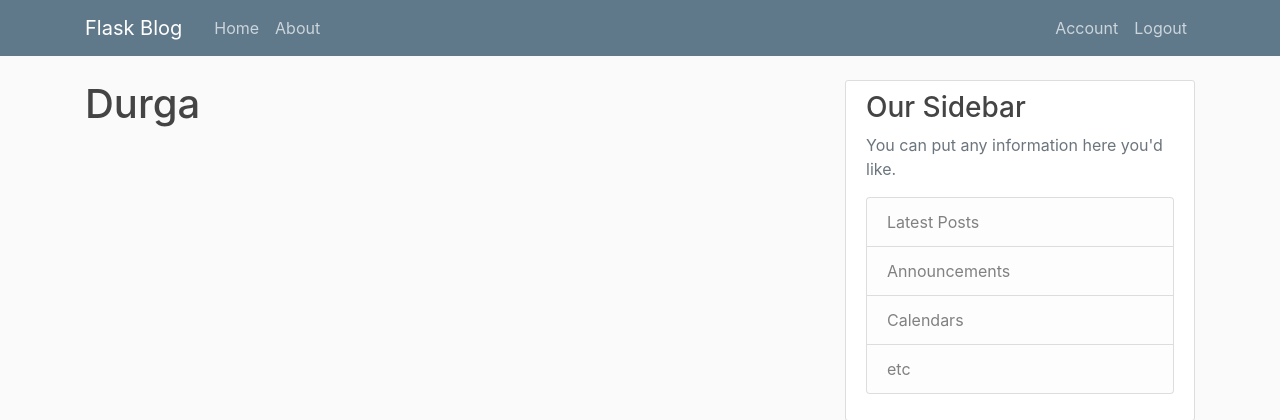
After one commit to dpsahoo/Flask_Blog, a Flask app: page /account in a window 1280 px wide. The commit adds this page. Shown: the top 420 px of the page. Run offline with Flask 2, Linux system fonts and the light colour scheme; a user stored in the database is signed in; some libraries are stand-ins or nearby versions.

Commit message:
User auth : Cleanup routes

```diff
--- a/flaskblog/__init__.py
+++ b/flaskblog/__init__.py
@@ -1,12 +1,16 @@
 from flask import Flask
 from flask_sqlalchemy import SQLAlchemy
 from flask_bcrypt import Bcrypt
+from flask_login import LoginManager
 
 app = Flask(__name__)
 app.config['SECRET_KEY'] = 'c8ca7a149fbc2248095f13968c84d6bd'   # string manually generated from secrets.hex_token(16)
 app.config['SQLALCHEMY_DATABASE_URI'] = 'sqlite:///site.db'
 db = SQLAlchemy(app)
 bcrypt = Bcrypt(app)
+login_manager = LoginManager(app)
+login_manager.login_view = 'login'
+login_manager.login_message_category = 'info'
 
 
 from flaskblog import routes
--- a/flaskblog/routes.py
+++ b/flaskblog/routes.py
@@ -1,7 +1,8 @@
-from flask import render_template, url_for, flash, redirect
+from flask import render_template, url_for, flash, redirect, request
 from flaskblog import app, db, bcrypt
 from flaskblog.forms import RegistrationForm, LoginForm
 from flaskblog.models import User, Post
+from flask_login import login_user, current_user, logout_user, login_required
 
 posts = [
     {
@@ -32,6 +33,8 @@
 
 @app.route("/register", methods=['GET', 'POST'])
 def register():
+    if current_user.is_authenticated:
+        return redirect(url_for('home'))
     form = RegistrationForm()
     # if form data validates ok, redirect it to the login page(during POST)
     if form.validate_on_submit():
@@ -46,11 +49,27 @@
 
 @app.route("/login", methods=['GET', 'POST'])
 def login():
+    if current_user.is_authenticated:
+        return redirect(url_for('home'))
     form = LoginForm()
     if form.validate_on_submit():
-        if form.email.data == 'admin@blog.com' and form.password.data == 'password':
-            flash(f'You have been logged in!', 'success')
-            return redirect(url_for('home'))
+        user = User.query.filter_by(email=form.email.data).first()
+        if user and bcrypt.check_password_hash(user.password, form.password.data):
+            login_user(user, remember=form.remember.data)
+            next_page = request.args.get('next')
+            return redirect(next_page) if next_page else redirect(url_for('home'))
         else:
             flash(f'Login Unsuccessful. Please check username and password', 'danger')
     return render_template('login.html', title='Login', form=form)
+
+
+@app.route("/logout")
+def logout():
+    logout_user()
+    return redirect(url_for('home'))
+
+
+@app.route("/account")
+@login_required
+def account():
+    return render_template('account.html', title='Account')
--- /dev/null
+++ b/flaskblog/templates/account.html
@@ -0,0 +1,4 @@
+{% extends "layout.html" %}
+{% block content %}
+    <h1>{{ current_user.username }}</h1>
+{% endblock content %}
--- a/flaskblog/templates/layout.html
+++ b/flaskblog/templates/layout.html
@@ -30,8 +30,13 @@
             </div>
             <!-- Navbar Right Side -->
             <div class="navbar-nav">
-              <a class="nav-item nav-link" href="{{ url_for('login') }}">Login</a>
-              <a class="nav-item nav-link" href="{{ url_for('register') }}">Register</a>
+                {% if current_user.is_authenticated %}
+                    <a class="nav-item nav-link" href="{{ url_for('account') }}">Account</a>
+                    <a class="nav-item nav-link" href="{{ url_for('logout') }}">Logout</a>
+                {% else %}
+                    <a class="nav-item nav-link" href="{{ url_for('login') }}">Login</a>
+                    <a class="nav-item nav-link" href="{{ url_for('register') }}">Register</a>
+                {% endif %}
             </div>
           </div>
         </div>
```
Also changed, not shown: flaskblog/models.py (+8 -2 lines), flaskblog/site.db.
